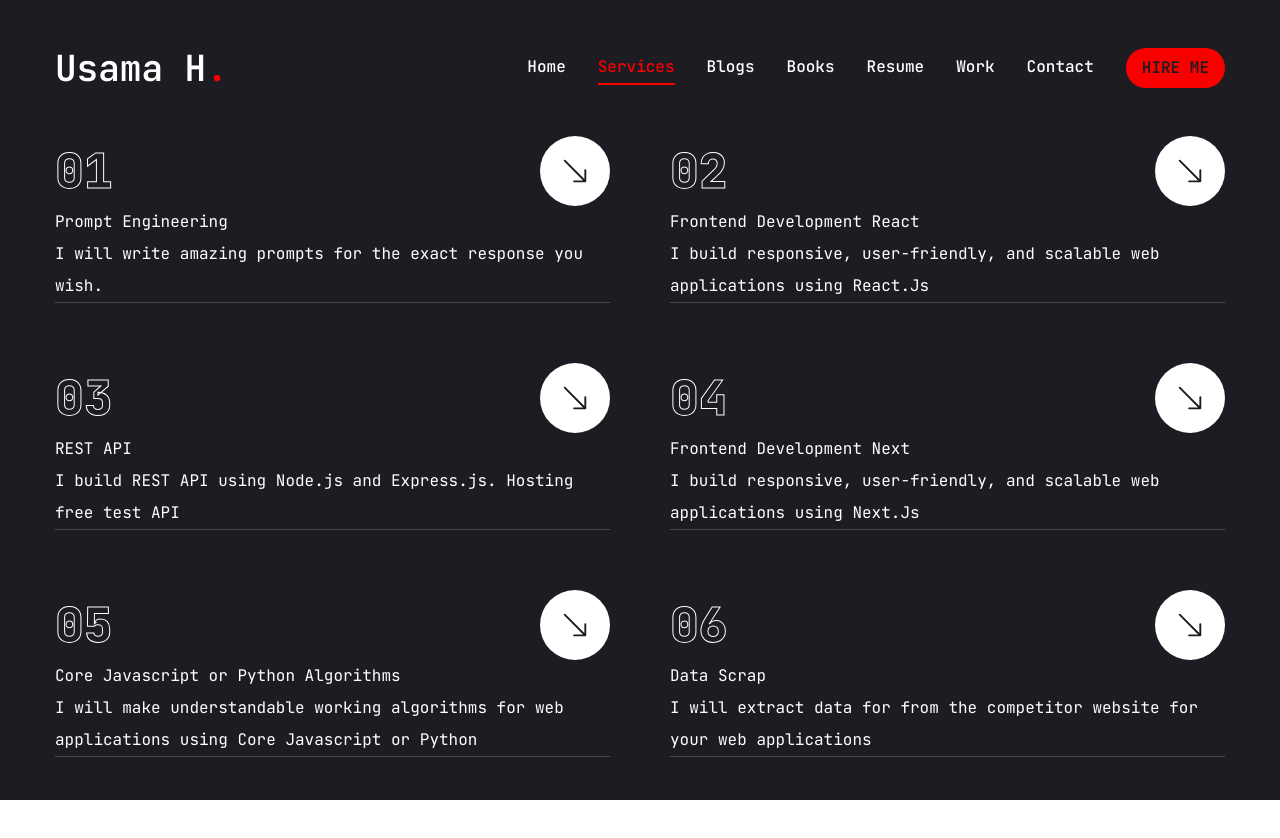
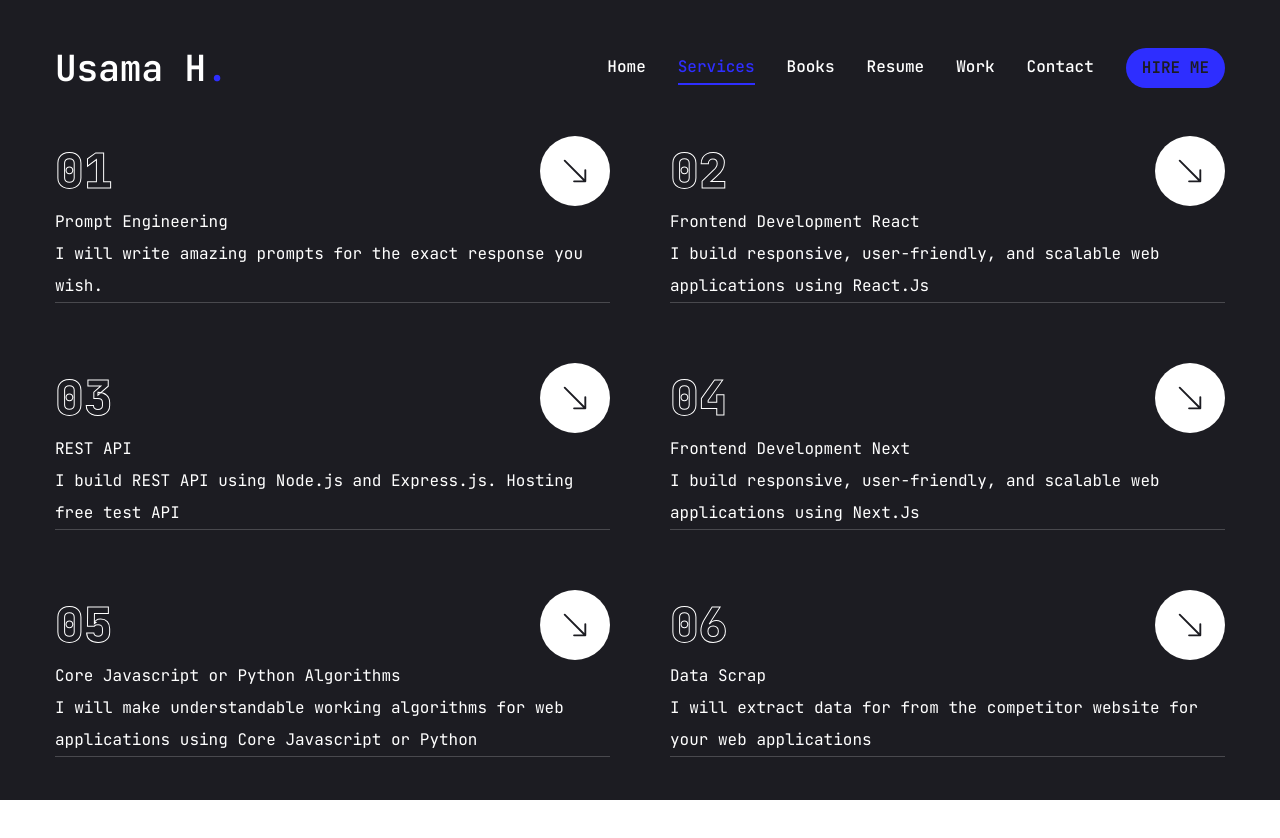
Before and after one commit to itisusama/my-portfolio, a Next.js app: page /services in a window 1280 px wide. Shown: the top 838 px of the page. Built offline with nearby package versions, Linux system fonts and the light colour scheme.

Commit message:
accent color changes

```diff
--- a/app/globals.css
+++ b/app/globals.css
@@ -10,7 +10,7 @@
     -webkit-text-stroke: 1px #ffffff;
   }
   .text-outline-hover{
-    -webkit-text-stroke: 1px #f90000;
+    -webkit-text-stroke: 1px #2E2EFF;
   }
 }
 
--- a/src/components/Nav.js
+++ b/src/components/Nav.js
@@ -5,8 +5,7 @@ import { usePathname } from "next/navigation"
 const links = [
     { name: "home", path: "/" },
     { name: "services", path: "/services" },
-    { name: "blogs", path: "https://blogs.usamahassanasi.com/" },
-    { name: "Books", path: "https://stories.usamahassanasi.com/" },
+    { name: "Books", path: "https://thritter-novel-usama-hassans-projects.vercel.app/" },
     { name: "resume", path: "/resume" },
     { name: "work", path: "/work" },
     { name: "contact", path: "/contact" },
--- a/tailwind.config.js
+++ b/tailwind.config.js
@@ -26,7 +26,7 @@ module.exports = {
       colors: {
         primary: "#1c1c22",
         accent: {
-          DEFAULT: "#f90000"
+          DEFAULT: "#2E2EFF"
         }
       },
       borderRadius: {
```
